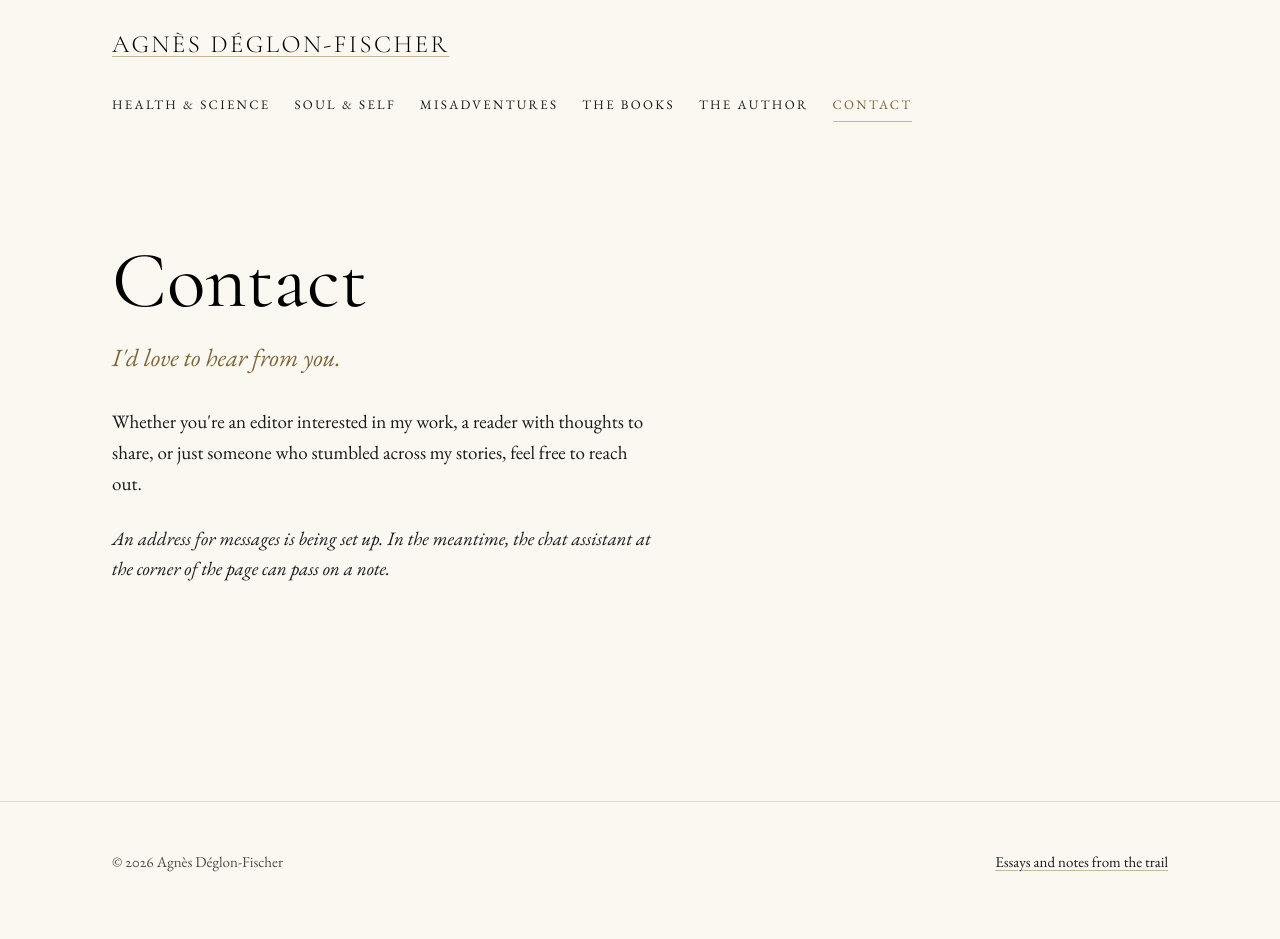
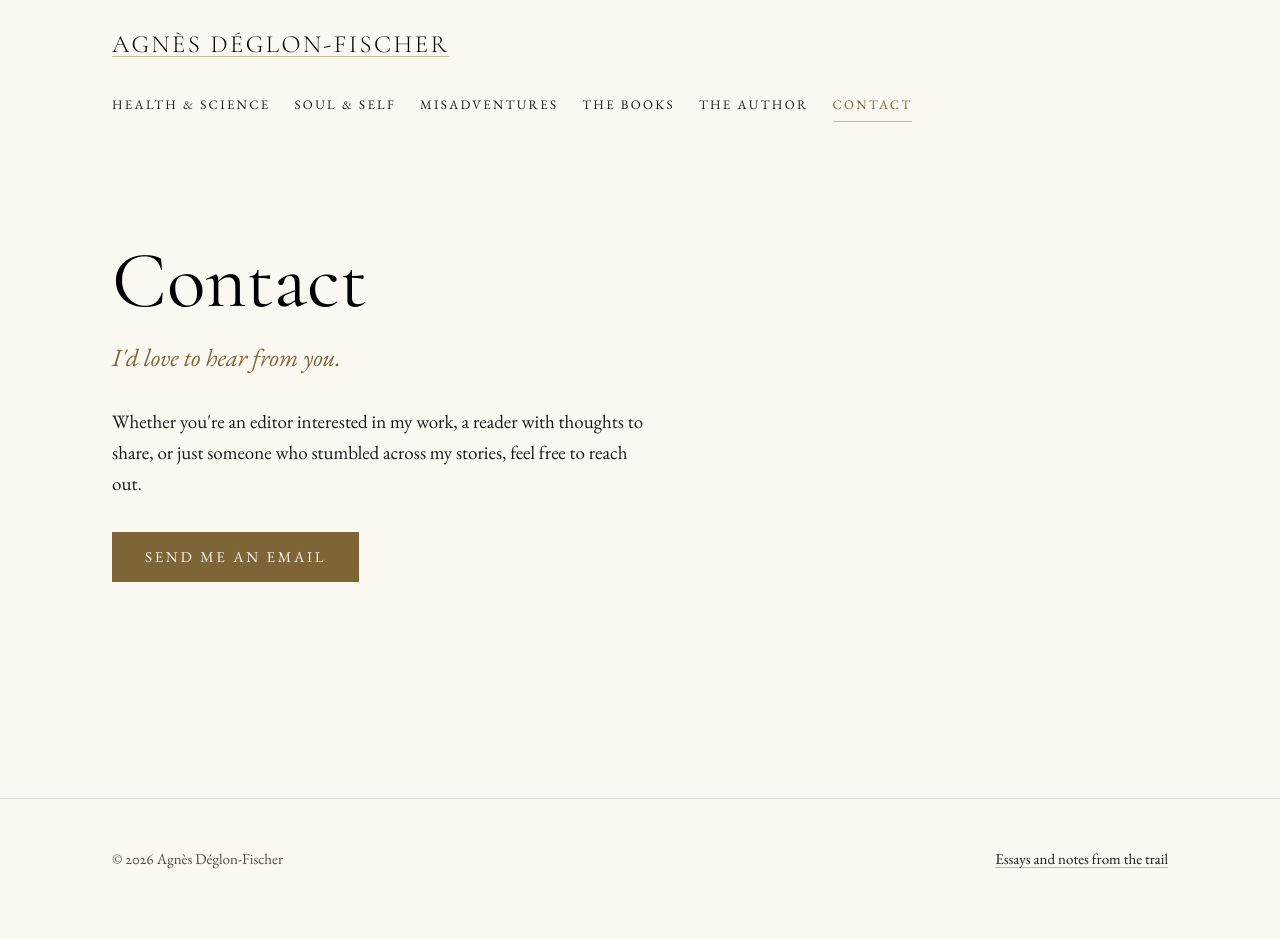
Before and after one commit to adeglon/adeglon.github.io, a Jekyll site: the page built from docs/contact.md, in a window 1280 px wide. Built offline with Jekyll 4.4.1, drawn with Linux system fonts in a browser that asks for light colours; a script that is not in the unit is left out; some of the changed lines change nothing that is shown.

Commit message:
Point the contact page at agnes@deglon.ai

```diff
--- a/docs/_config.yml
+++ b/docs/_config.yml
@@ -41,7 +41,7 @@ defaults:
 
 # Demeterics AI chat widget. Publishable client key, protected by the domain
 # allowlist rather than by secrecy. Empty = widget omitted entirely.
-contact_email: ""
+contact_email: "agnes@deglon.ai"
 
 demeterics_key: "DEM-CTB2X5VRO4KL"
 
```
